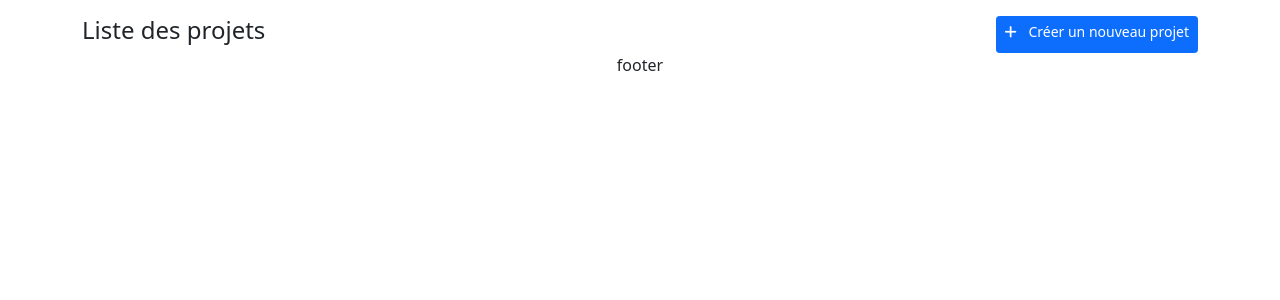
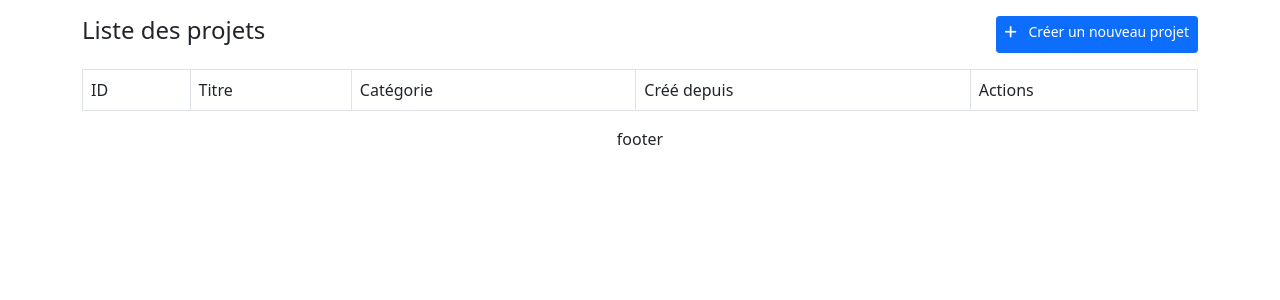
Before and after one commit to ThibautGobert/2223A-BES-5005-1-projet-final, a PHP site: page /project/index in a window 1280 px wide. Shown: the part 56-356 px from the top of the page. Run offline with PHP 8.4, Linux system fonts and the light colour scheme; data that the repository does not hold is empty; some libraries are stand-ins or nearby versions.

Commit message:
Création de la vue d'index des projets

```diff
--- a/composer.json
+++ b/composer.json
@@ -9,6 +9,7 @@
     },
     "require": {
         "altorouter/altorouter": "^2.0",
-      "ext-pdo": "*"
+      "ext-pdo": "*",
+        "nesbot/carbon": "^2.66"
     }
 }
--- /dev/null
+++ b/public/css/style.css
@@ -0,0 +1,3 @@
+.test {
+    background-color: pink;
+}
--- a/public/index.php
+++ b/public/index.php
@@ -20,7 +20,7 @@ $router->map( 'GET', '/cv', [BaseController::class, 'cv'], 'cv');
 $router->map( 'GET', '/project/create', [ProjectController::class, 'create'], 'project.create');
 $router->map( 'POST', '/project/store', [ProjectController::class, 'store'], 'project.store');
 $router->map( 'GET', '/project/index', [ProjectController::class, 'index'], 'project.index');
-
+$router->map( 'GET', '/project/[i:id]/edit', [ProjectController::class, 'edit'], 'project.edit');
 $match = $router->match();
 
 if($match) {
--- a/src/Controllers/ProjectController.php
+++ b/src/Controllers/ProjectController.php
@@ -27,14 +27,13 @@ class ProjectController
             'date' => $_POST['date'] ?? null,
         ]);
 
-
         $images = File::cleanUpload($_FILES['images']);
 
         foreach($images as $image) {
             //vérification si on a bien une image
             if(!empty($image['name']) && $image['tmp_name']) {
-                $path = $_SERVER['DOCUMENT_ROOT'].'/images/'.$image['name'];
-                file_put_contents($path, file_get_contents($image['tmp_name']));
+                $path = '/images/'.$image['name'];
+                file_put_contents($_SERVER['DOCUMENT_ROOT'].$path, file_get_contents($image['tmp_name']));
                 Image::create([
                     'path' => $path,
                     'name' => $image['name'],
@@ -50,8 +49,12 @@ class ProjectController
 
     public function index()
     {
-        //dd(Project::where(['title' => 'projet 1']));
-        //todo récupérer les projets en base de donnée et les envoyer à la vue
-        View::render('project.index');
+        $projects = Project::all();
+        View::render('project.index', ['projects' => $projects]);
+    }
+
+    public function edit($id)
+    {
+        dd($id);
     }
 }
--- a/src/Models/Model.php
+++ b/src/Models/Model.php
@@ -83,7 +83,7 @@ class Model
     public static function all()
     {
         $pdo = DB::getInstance();
-        $query = 'select * from '.static::$table;
+        $query = 'select * from '.static::$table.' ORDER BY date';
         $statement = $pdo->query($query);
         $statement->setFetchMode(PDO::FETCH_CLASS, static::class);
         return $statement->fetchAll();
--- a/views/project.create.php
+++ b/views/project.create.php
@@ -12,7 +12,7 @@
             </div>
             <div class="col-md-4">
                 <label class="form-label" for="date">Date de réalisation</label>
-                <input type="date" class="form-control" id="date" name="date">
+                <input type="datetime-local" class="form-control" id="date" name="date">
             </div>
             <div class="col-md-4">
                 <label class="form-label" for="category_id">Catégorie</label>
--- a/views/project.index.php
+++ b/views/project.index.php
@@ -8,4 +8,35 @@
             </a>
         </div>
     </div>
+    <div class="row mt-3">
+        <div class="col-md-12">
+            <table class="table table-striped table-bordered">
+                <thead>
+                <tr>
+                    <td>ID</td>
+                    <td>Titre</td>
+                    <td>Catégorie</td>
+                    <td>Créé depuis</td>
+                    <td>Actions</td>
+                </tr>
+                </thead>
+                <tbody>
+                <?php \Carbon\Carbon::setLocale('fr'); ?>
+                <?php foreach ($projects as $project): ?>
+                <tr>
+                    <td><?= $project->id ?></td>
+                    <td><?= $project->title ?></td>
+                    <td><?= \App\Enums\Category::getDescription($project->category_id) ?></td>
+                    <td><?= \Carbon\Carbon::parse($project->date)->diffForHumans() ?></td>
+                    <td>
+                        <a class="btn btn-sm btn-primary" href="/project/<?= $project->id ?>/edit">
+                            <i class="fa fa-edit me-2"></i>Modifier
+                        </a>
+                    </td>
+                </tr>
+                <?php endforeach; ?>
+                </tbody>
+            </table>
+        </div>
+    </div>
 </div>
--- a/views/template/main.php
+++ b/views/template/main.php
@@ -8,6 +8,7 @@
     <link href="https://cdn.jsdelivr.net/npm/bootstrap@5.0.2/dist/css/bootstrap.min.css" rel="stylesheet" integrity="sha384-EVSTQN3/azprG1Anm3QDgpJLIm9Nao0Yz1ztcQTwFspd3yD65VohhpuuCOmLASjC" crossorigin="anonymous">
     <script src="https://cdn.jsdelivr.net/npm/bootstrap@5.0.2/dist/js/bootstrap.bundle.min.js" integrity="sha384-MrcW6ZMFYlzcLA8Nl+NtUVF0sA7MsXsP1UyJoMp4YLEuNSfAP+JcXn/tWtIaxVXM" crossorigin="anonymous" defer></script>
     <link rel="stylesheet" href="https://cdnjs.cloudflare.com/ajax/libs/font-awesome/6.4.0/css/all.min.css" integrity="sha512-iecdLmaskl7CVkqkXNQ/ZH/XLlvWZOJyj7Yy7tcenmpD1ypASozpmT/E0iPtmFIB46ZmdtAc9eNBvH0H/ZpiBw==" crossorigin="anonymous" referrerpolicy="no-referrer" />
+    <link rel="stylesheet" href="/css/style.css" integrity="sha512-iecdLmaskl7CVkqkXNQ/ZH/XLlvWZOJyj7Yy7tcenmpD1ypASozpmT/E0iPtmFIB46ZmdtAc9eNBvH0H/ZpiBw==" crossorigin="anonymous" referrerpolicy="no-referrer" />
     <title><?= $title ?? 'Mon site' ?></title>
 </head>
 <body>
```
Also changed, not shown: 1 other file.
